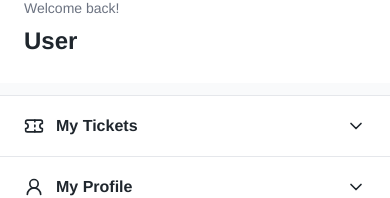
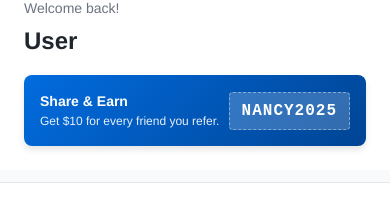
Before and after one commit to daemonnexust-design/ticket, a Next.js app in the folder app/: page /dashboard/billing in a window 390 px wide. Shown: the part 945-1143 px from the top of the page. Built offline with nearby package versions, Linux system fonts and the light colour scheme; no server answers.

Commit message:
feat(mobile-menu): Relocate referral code to top promo section

```diff
--- a/app/src/app/dashboard/(account)/layout.tsx
+++ b/app/src/app/dashboard/(account)/layout.tsx
@@ -32,7 +32,7 @@ const Breadcrumb = styled.div`
 export const Title = styled.h1`
   font-size: 32px;
   font-weight: 800;
-  margin-bottom: 1px; // Reduced to 1px as requested
+  margin-bottom: 0.5px; // Reduced to 0.5px as requested
 `;
 
 const TabsContainer = styled.div`
--- a/app/src/components/layout/MobileProfileMenu.tsx
+++ b/app/src/components/layout/MobileProfileMenu.tsx
@@ -139,18 +139,31 @@ const ReferralBox = styled.div`
   background: #f0f9ff;
 `;
 
-const ReferralCode = styled.div`
+const PromoCard = styled.div`
+  margin-top: 16px;
+  background: linear-gradient(135deg, #026cdf 0%, #004494 100%);
+  color: white;
+  padding: 16px;
+  border-radius: 8px;
+  display: flex;
+  justify-content: space-between;
+  align-items: center;
+  cursor: pointer;
+  box-shadow: 0 4px 6px rgba(0,0,0,0.1);
+
+  &:active {
+    transform: scale(0.98);
+  }
+`;
+
+const PromoCode = styled.div`
+  background: rgba(255,255,255,0.2);
+  padding: 6px 12px;
+  border-radius: 4px;
   font-family: monospace;
-  font-size: 16px;
   font-weight: 700;
-  color: #026cdf;
-  background: white;
-  padding: 8px;
-  border: 1px dashed #026cdf;
-  border-radius: 4px;
-  text-align: center;
-  margin-top: 8px;
-  cursor: pointer;
+  letter-spacing: 1px;
+  border: 1px dashed rgba(255,255,255,0.4);
 `;
 
 interface MobileProfileMenuProps {
@@ -191,6 +204,14 @@ export function MobileProfileMenu({ isOpen, onClose, user }: MobileProfileMenuPr
         <UserInfo>
           <WelcomeText>Welcome back!</WelcomeText>
           <UserName>{user?.fullName || 'User'}</UserName>
+
+          <PromoCard onClick={copyReferral}>
+            <div>
+              <div style={{ fontSize: '14px', fontWeight: '700' }}>Share & Earn</div>
+              <div style={{ fontSize: '12px', opacity: 0.9 }}>Get $10 for every friend you refer.</div>
+            </div>
+            <PromoCode>{referrals.code}</PromoCode>
+          </PromoCard>
         </UserInfo>
 
         <div style={{ background: '#f9fafb', height: '12px' }}></div>
@@ -227,13 +248,6 @@ export function MobileProfileMenu({ isOpen, onClose, user }: MobileProfileMenuPr
             <SubLink as={Link} href="/dashboard/gift-cards" onClick={onClose}>Gift Cards</SubLink>
             <SubLink as={Link} href="/dashboard/connected-accounts" onClick={onClose}>Connected Accounts</SubLink>
             <SubLink as={Link} href="/dashboard/accessibility" onClick={onClose}>Accessibility</SubLink>
-
-            {/* Referral Section */}
-            <ReferralBox>
-              <div style={{ fontSize: '14px', fontWeight: '600', marginBottom: '4px' }}>Refer A Friend</div>
-              <div style={{ fontSize: '13px', color: '#666' }}>Share your code and earn credits.</div>
-              <ReferralCode onClick={copyReferral}>{referrals.code}</ReferralCode>
-            </ReferralBox>
           </SubMenu>
         </MenuItem>
 
```
